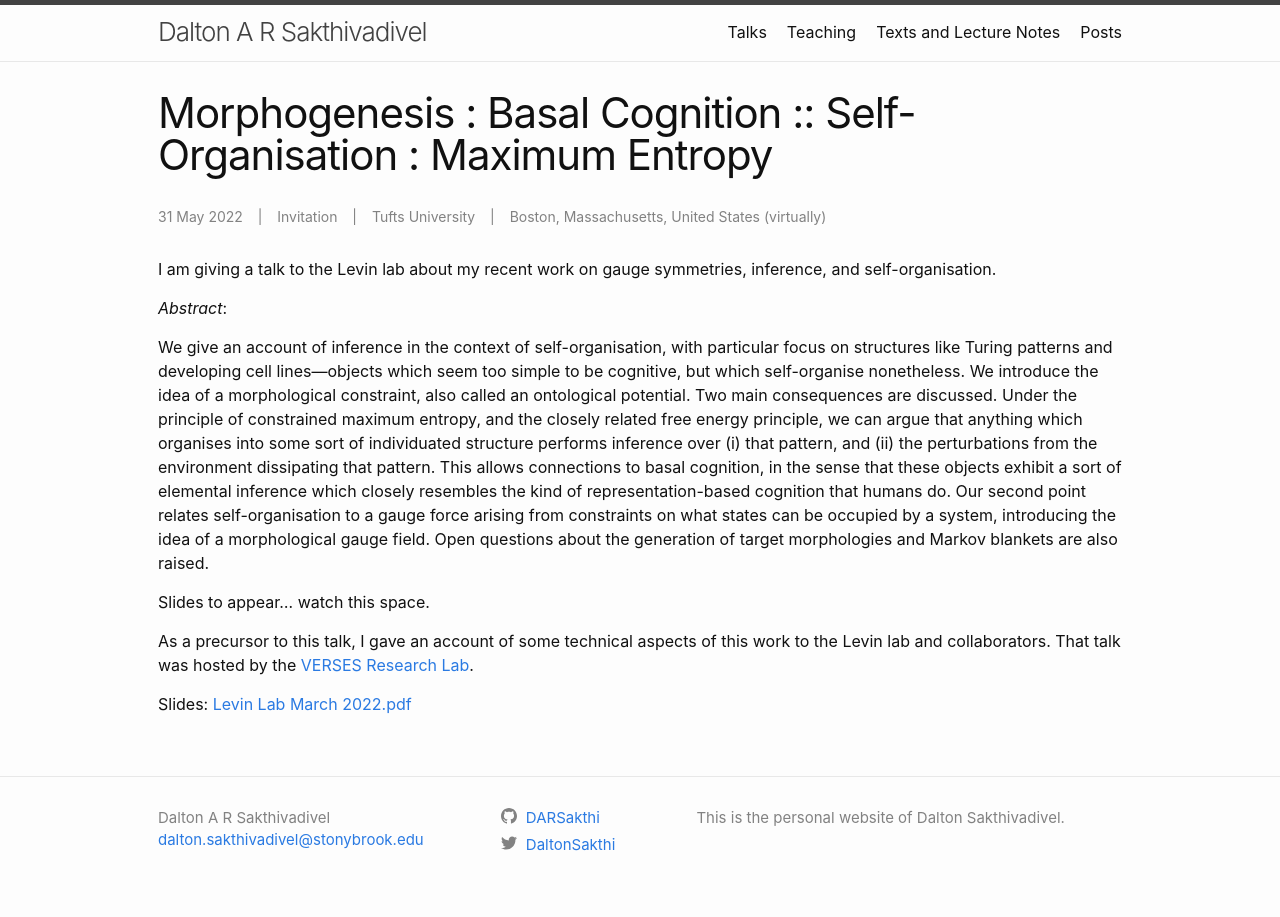
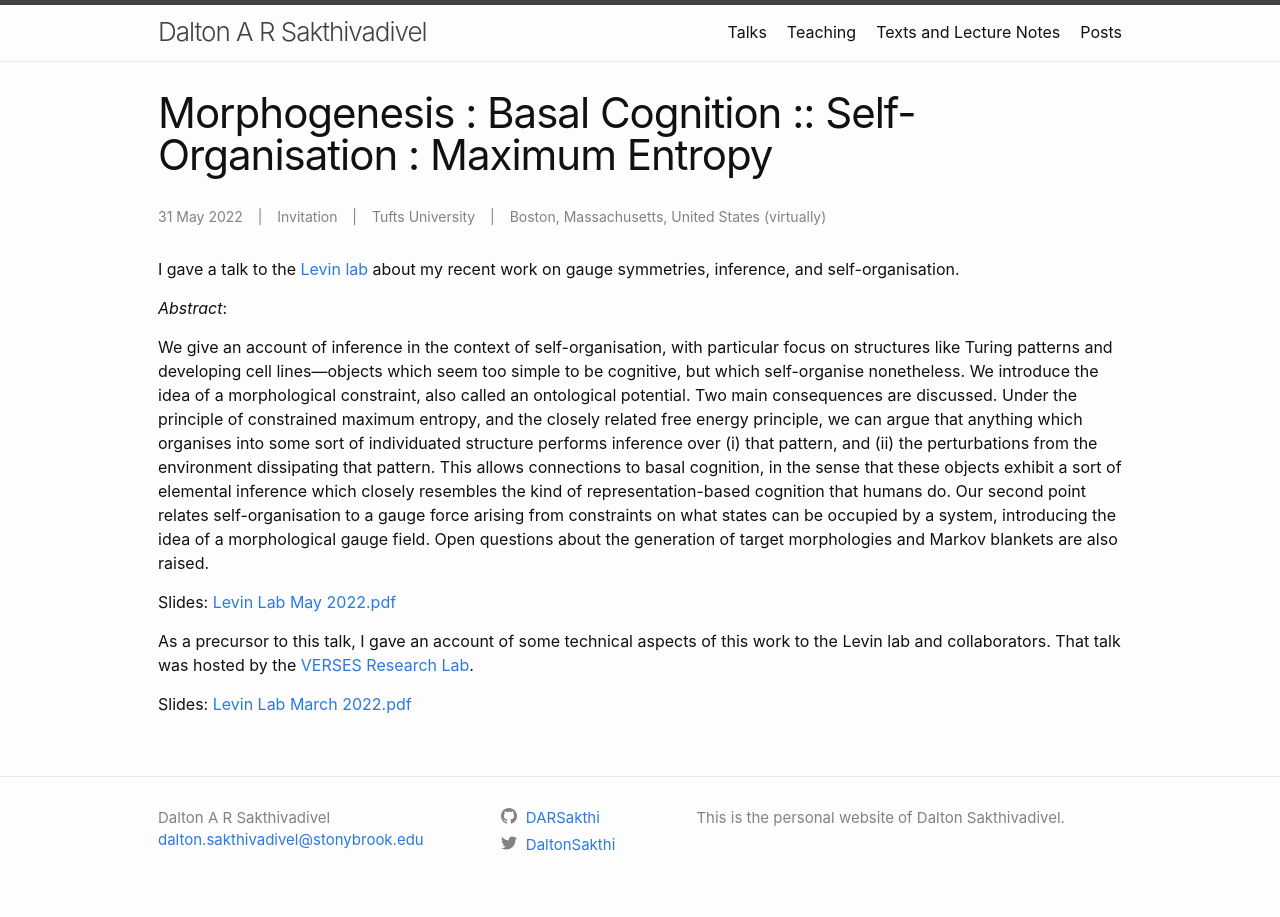
Before and after one commit to DARSakthi/DARSakthi.github.io, a Jekyll site: the page built from _talks/levin-lab-0.markdown, in a window 1280 px wide. Built offline with Jekyll 4.4.1, drawn with Linux system fonts in a browser that asks for light colours.

Commit message:
Added slides

```diff
--- a/_talks/levin-lab-0.markdown
+++ b/_talks/levin-lab-0.markdown
@@ -9,14 +9,14 @@ location: "Boston, Massachusetts, United States (virtually)"
 published: true
 ---
 
-I am giving a talk to the Levin lab about my recent work on gauge symmetries, inference, and self-organisation.
+I gave a talk to the [Levin lab](https://ase.tufts.edu/biology/labs/levin/) about my recent work on gauge symmetries, inference, and self-organisation.
 
 _Abstract_:
 
 We give an account of inference in the context of self-organisation, with particular focus on structures like Turing patterns and developing cell lines—objects which seem too simple to be cognitive, but which self-organise nonetheless. We introduce the idea of a morphological constraint, also called an ontological potential. Two main consequences are discussed. Under the principle of constrained maximum entropy, and the closely related free energy principle, we can argue that anything which organises into some sort of individuated structure performs inference over (i) that pattern, and (ii) the perturbations from the environment dissipating that pattern. This allows connections to basal cognition, in the sense that these objects exhibit a sort of elemental inference which closely resembles the kind of representation-based cognition that humans do. Our second point relates self-organisation to a gauge force arising from constraints on what states can be occupied by a system, introducing the idea of a morphological gauge field. Open questions about the generation of target morphologies and Markov blankets are also raised.
 
-Slides to appear... watch this space.
+Slides: [Levin Lab May 2022.pdf]({{ site.files }}/files/Levin Lab May 2022.pdf)
 
 As a precursor to this talk, I gave an account of some technical aspects of this work to the Levin lab and collaborators. That talk was hosted by the [VERSES Research Lab]({{ site.url }}/verses-lab).
 
-Slides: [Levin Lab March 2022.pdf]({{site.files}}/files/Levin Lab March 2022.pdf)
+Slides: [Levin Lab March 2022.pdf]({{ site.files }}/files/Levin Lab March 2022.pdf)
```
